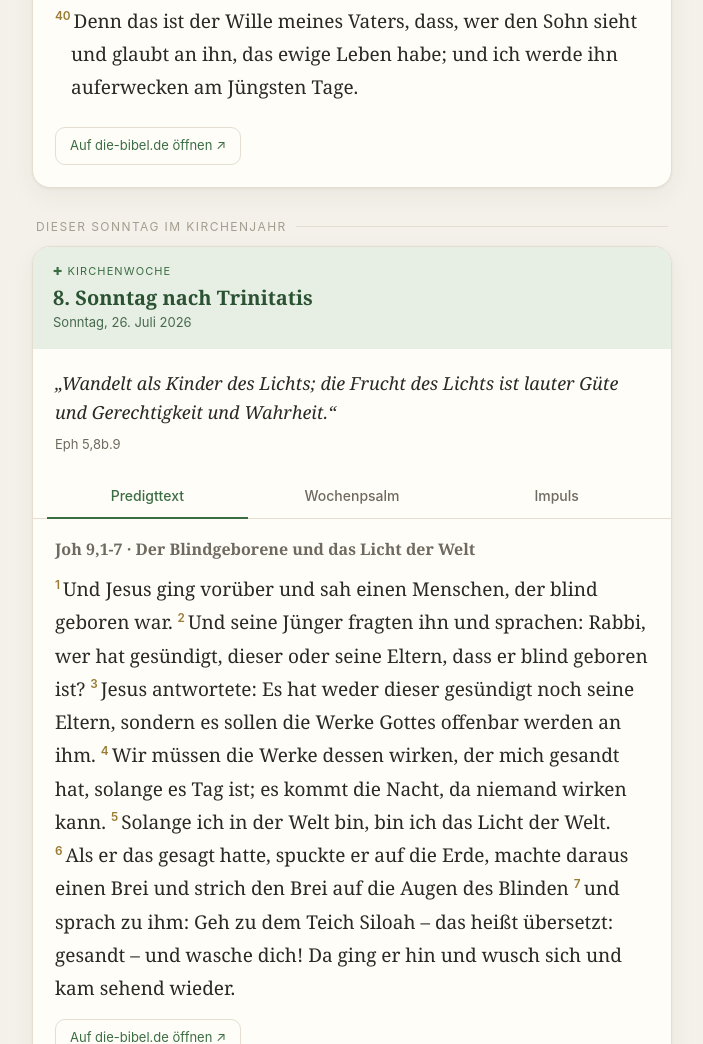
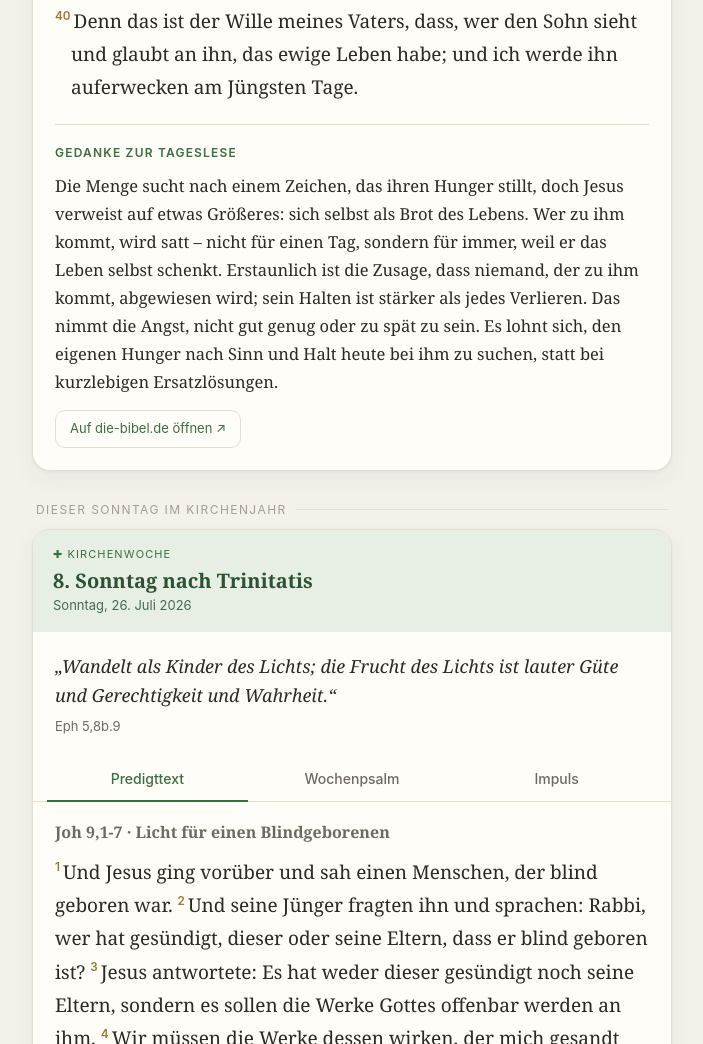
Before and after one commit to JXP1970/bibeltag, a plain HTML site: page index.html in a window 1280 px wide. Shown: the part 1420-2464 px from the top of the page, without its empty margins (288-991 px from the left). Drawn offline with Linux system fonts and the light colour scheme.

Commit message:
Bibeltag: Daten für 2026-07-27

```diff
--- a/index.html
+++ b/index.html
@@ -267,7 +267,7 @@ const DATA = {
     },
     "predigt": {
       "ref": "Joh 9,1-7",
-      "title": "Der Blindgeborene und das Licht der Welt",
+      "title": "Licht für einen Blindgeborenen",
       "url": "https://www.die-bibel.de/leseplaene/predigttexte/predigttext-2026-07-26",
       "LU17": [
         [
@@ -302,15 +302,15 @@ const DATA = {
       "SCH2000": [
         [
           1,
-          "Und als er vorüberging, sah er einen Menschen, der von Geburt an blind war."
+          "Und im Vorübergehen sah er einen Menschen, der von Geburt an blind war."
         ],
         [
           2,
-          "Und seine Jünger fragten ihn und sprachen: Meister, wer hat gesündigt, dieser oder seine Eltern, dass er blind geboren wurde?"
+          "Und seine Jünger fragten ihn und sprachen: Rabbi, wer hat gesündigt, dieser oder seine Eltern, dass er blind geboren wurde?"
         ],
         [
           3,
-          "Jesus antwortete: Weder dieser hat gesündigt noch seine Eltern, sondern es sollen die Werke Gottes an ihm offenbar werden."
+          "Jesus antwortete: Weder dieser hat gesündigt noch seine Eltern, sondern es sollten die Werke Gottes offenbar werden an ihm."
         ],
         [
           4,
@@ -322,7 +322,7 @@ const DATA = {
         ],
         [
           6,
-          "Als er das gesagt hatte, spuckte er auf die Erde und machte einen Brei aus dem Speichel und strich den Brei auf die Augen des Blinden"
+          "Als er dies gesagt hatte, spuckte er auf die Erde und machte einen Brei aus dem Speichel und strich den Brei auf die Augen des Blinden"
         ],
         [
           7,
@@ -378,39 +378,39 @@ const DATA = {
         ],
         [
           3,
-          "Schön ragt er empor, der Zion, die Wonne der ganzen Erde, der Berg Zion, das Nordgebirge, die Stadt des großen Königs."
+          "Schön ragt empor, eine Freude für die ganze Erde, der Berg Zion, [gelegen] gegen Norden, die Stadt des großen Königs."
         ],
         [
           9,
-          "Wie wir's gehört hatten, so haben wir's gesehen in der Stadt des HERRN der Heerscharen, in der Stadt unseres Gottes; Gott lässt sie ewiglich bestehen. (Sela.)"
+          "Wie wir es gehört hatten, so haben wir es gesehen in der Stadt des HERRN der Heerscharen, in der Stadt unseres Gottes: Gott lässt sie ewiglich bestehen. (Pause)"
         ],
         [
           10,
-          "O Gott, wir gedenken deiner Gnade in deinem Tempel."
+          "O Gott, wir gedenken deiner Gnade in deinem Tempel!"
         ],
         [
           11,
-          "Gott, wie dein Name ist, so ist auch dein Ruhm bis an die Enden der Erde; deine Rechte ist voller Gerechtigkeit."
+          "O Gott, wie dein Name, so ist auch dein Ruhm bis an die Enden der Erde; deine Rechte ist voll Gerechtigkeit."
         ],
         [
           12,
-          "Es freue sich der Berg Zion, es sollen frohlocken die Töchter Judas um deiner Gerichte willen!"
+          "Der Berg Zion freut sich, die Töchter Judas frohlocken um deiner Gerichte willen."
         ],
         [
           13,
-          "Umgeht Zion und umkreist es, zählt seine Türme;"
+          "Umkreist den Zion, umwandelt ihn, zählt seine Türme!"
         ],
         [
           14,
-          "achtet genau auf seine Bollwerke, geht durch seine Palastbauten, damit ihr's dem kommenden Geschlecht erzählen könnt,"
+          "Betrachtet seine Bollwerke, geht durch seine Palastanlagen, dass ihr es der Nachkommenschaft erzählt!"
         ],
         [
           15,
-          "dass dieser Gott unser Gott ist für immer und ewig. Er wird uns führen."
+          "Denn dieser Gott ist unser Gott für immer und ewig; er wird uns führen."
         ]
       ]
     },
-    "impuls": "Der Wochenspruch ruft uns dazu auf, als Kinder des Lichts zu leben – und genau davon erzählt der Predigttext ganz konkret. Jesus begegnet einem Menschen, dessen Leiden von den Umstehenden nur als Anlass zur Schuldfrage gesehen wird, doch er lenkt den Blick auf das, was Gott wirken will. Wo Menschen nach Ursachen und Schuld suchen, öffnet Jesus die Augen für neue Möglichkeiten. Sein Handeln – das Bestreichen der Augen mit Brei und die Anweisung, sich zu waschen – erscheint unspektakulär, wirkt aber heilend, weil Gottes Werk darin geschieht. So wird sichtbar: Licht der Welt sein heißt nicht, alle Fragen zu klären, sondern zu handeln, wo Not ist. Als Kinder des Lichts sind auch wir eingeladen, in unserem Alltag solche kleinen, heilsamen Schritte zu wagen, die von Güte, Gerechtigkeit und Wahrheit zeugen."
+    "impuls": "Die Jünger fragen nach Schuld, Jesus fragt nach Herrlichkeit: An diesem Menschen soll Gottes Werk sichtbar werden. Nicht jedes Leid lässt sich mit Ursache und Wirkung erklären – manchmal will Gott gerade im Dunkel etwas Neues beginnen. Jesus nimmt sich Zeit, wird konkret, berührt die Augen des Blinden und schickt ihn los, seinen Glauben im Gehorsam zu erproben. So wird aus Finsternis Licht, aus Ohnmacht Sehen. Der Wochenspruch ruft uns, als Kinder des Lichts zu leben – nicht aus eigener Kraft leuchtend, sondern weil das Licht der Welt uns berührt hat und durch uns weiterwirken will."
   },
   "daily": {
     "ref": "Johannes 6,28-40",
@@ -501,7 +501,7 @@ const DATA = {
       ],
       [
         35,
-        "Jesus aber sprach zu ihnen: Ich bin das Brot des Lebens. Wer zu mir kommt, wird nicht hungern; und wer an mich glaubt, wird nimmermehr dürsten."
+        "Jesus aber sprach zu ihnen: Ich bin das Brot des Lebens. Wer zu mir kommt, den wird nicht hungern; und wer an mich glaubt, den wird nimmermehr dürsten."
       ],
       [
         36,
@@ -509,7 +509,7 @@ const DATA = {
       ],
       [
         37,
-        "Alles, was mir der Vater gibt, wird zu mir kommen; und wer zu mir kommt, den werde ich nicht hinausstoßen."
+        "Alles, was mir der Vater gibt, das wird zu mir kommen; und wer zu mir kommt, den werde ich nicht hinausstoßen."
       ],
       [
         38,
@@ -517,13 +517,14 @@ const DATA = {
       ],
       [
         39,
-        "Das aber ist der Wille des Vaters, der mich gesandt hat, dass ich keines von denen, die er mir gegeben hat, verliere, sondern dass ich sie auferwecke am letzten Tag."
+        "Das ist aber der Wille des Vaters, der mich gesandt hat, dass ich keines von denen, die er mir gegeben hat, verliere, sondern dass ich sie auferwecke am letzten Tag."
       ],
       [
         40,
-        "Das aber ist der Wille des, der mich gesandt hat, dass jeder, der den Sohn sieht und an ihn glaubt, ewiges Leben hat; und ich werde ihn auferwecken am letzten Tag."
+        "Das ist aber der Wille desjenigen, der mich gesandt hat, dass jeder, der den Sohn sieht und an ihn glaubt, ewiges Leben hat; und ich werde ihn auferwecken am letzten Tag."
       ]
-    ]
+    ],
+    "impuls": "Die Menge sucht nach einem Zeichen, das ihren Hunger stillt, doch Jesus verweist auf etwas Größeres: sich selbst als Brot des Lebens. Wer zu ihm kommt, wird satt – nicht für einen Tag, sondern für immer, weil er das Leben selbst schenkt. Erstaunlich ist die Zusage, dass niemand, der zu ihm kommt, abgewiesen wird; sein Halten ist stärker als jedes Verlieren. Das nimmt die Angst, nicht gut genug oder zu spät zu sein. Es lohnt sich, den eigenen Hunger nach Sinn und Halt heute bei ihm zu suchen, statt bei kurzlebigen Ersatzlösungen."
   }
 };
 /* ==== DATA END ==== */
```
